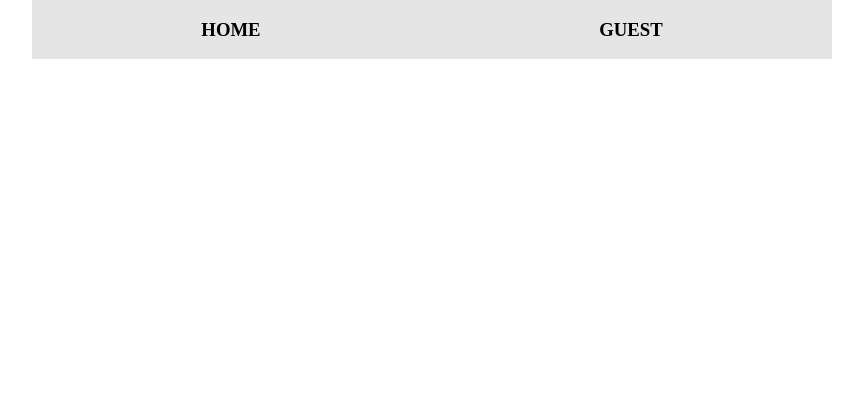
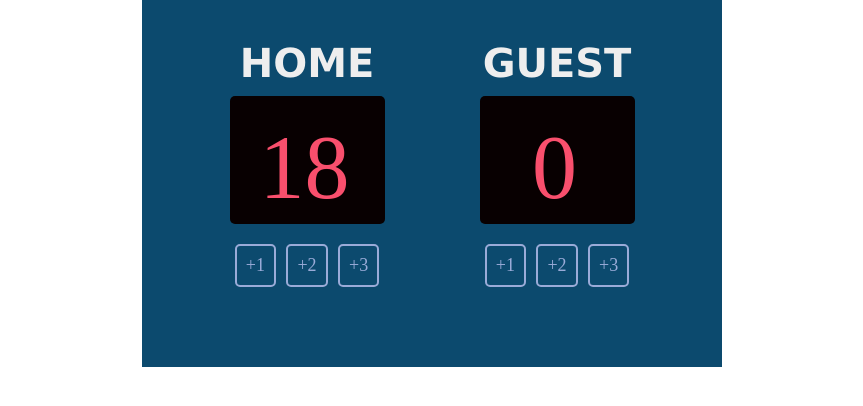
Before and after one commit to hi-heavens/basketball_scoreboard, a plain HTML site: page index.html in a window 1280 px wide. Shown: the whole page, without its empty margins (208-1071 px from the left). Drawn offline with Linux system fonts and the light colour scheme; a web font is replaced by a local one.

Commit message:
completed the basic design of the board

```diff
--- a/index.css
+++ b/index.css
@@ -1,11 +1,58 @@
+* {
+  margin: 0;
+}
+
 body {
-    margin: 0;
+  margin: 0;
 }
 
 .container {
-    display: flex;
-    justify-content: space-around;
-    background-color: #E5E5E5;
-    width: 800px;
-    margin: 0 auto;
+  display: flex;
+  justify-content: space-around;
+  background-color: #0c4a6e;
+  width: 500px;
+  margin: 0 auto;
+  text-align: center;
+  padding: 40px 40px 80px 40px;
 }
+
+.container h3 {
+  font-family: "Verdana";
+  font-weight: 700;
+  font-size: 40px;
+  color: #eeeeee;
+  margin-bottom: 0;
+}
+
+.score {
+  font-family: "Cursed Timer ULiL";
+  font-style: normal;
+  font-weight: 400;
+  font-size: 90px;
+  color: #f94f6d;
+  background-color: #080001;
+  padding: 20px 30px 5px 25px;
+  width: 100px;
+  margin: 10px 0;
+  border-radius: 5px;
+}
+
+.points {
+  display: flex;
+  justify-content: space-around;
+}
+
+.points p {
+  font-family: "Cursed Timer ULiL";
+  font-weight: 400;
+  font-size: 18px;
+  color: #9aabd8;
+  padding: 9px;
+  border: 2px solid #9aabd8;
+  border-radius: 5px;
+  margin-top: 10px;
+}
+
+.points p:hover {
+    cursor: pointer;
+}
--- a/index.html
+++ b/index.html
@@ -1,14 +1,27 @@
 <html>
   <head>
     <link rel="stylesheet" href="index.css" />
+    <link href="https://fonts.cdnfonts.com/css/cursed-timer-ulil" rel="stylesheet">
   </head>
   <body>
     <div class="container">
       <div>
         <h3>HOME</h3>
+        <p class="score">18</p>
+        <div class="points">
+            <p>+1</p>
+            <p>+2</p>
+            <p>+3</p>
+        </div>
       </div>
       <div>
         <h3>GUEST</h3>
+        <p class="score">0</p>
+        <div class="points">
+          <p>+1</p>
+          <p>+2</p>
+          <p>+3</p>
+        </div>
       </div>
     </div>
     <script src="index.js"></script>
```
